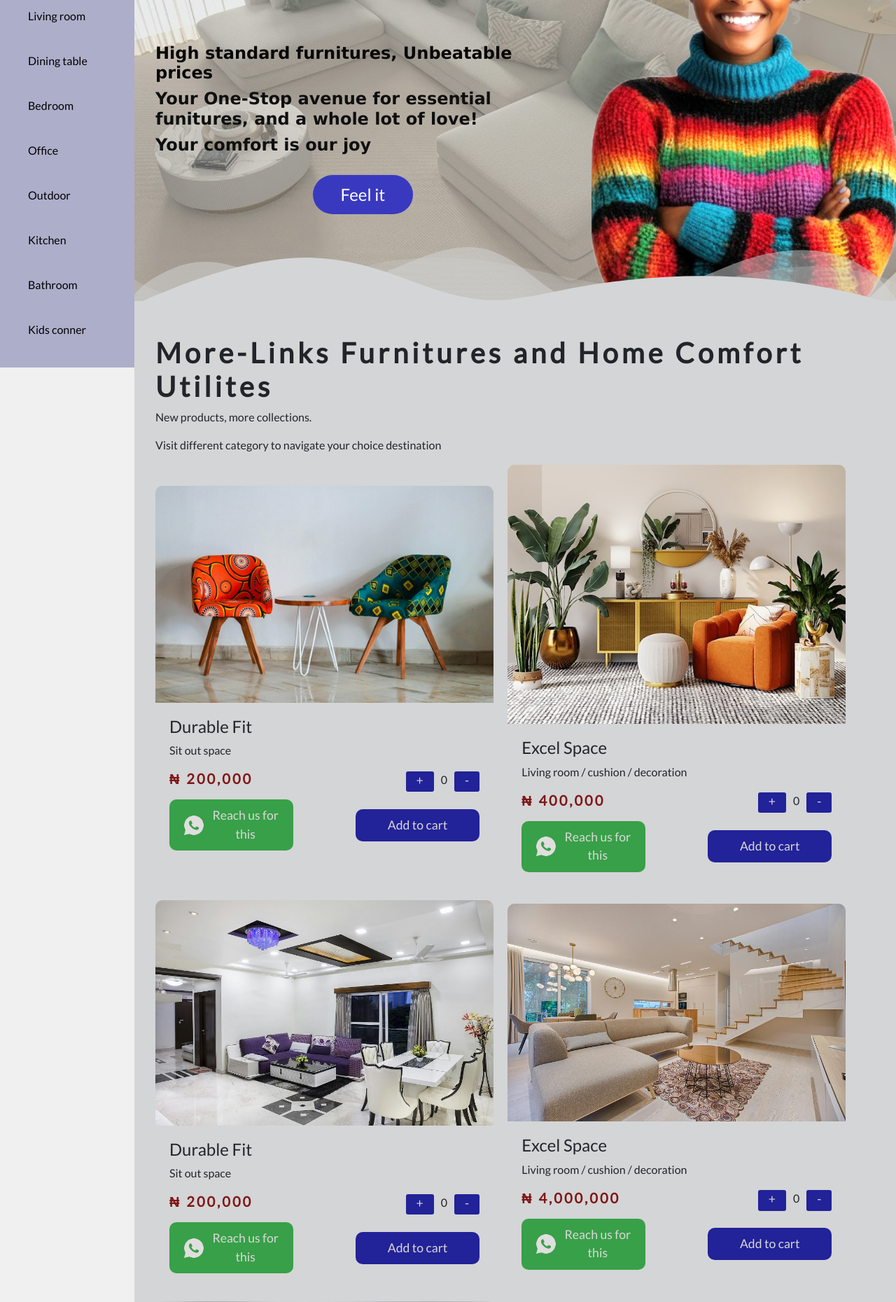
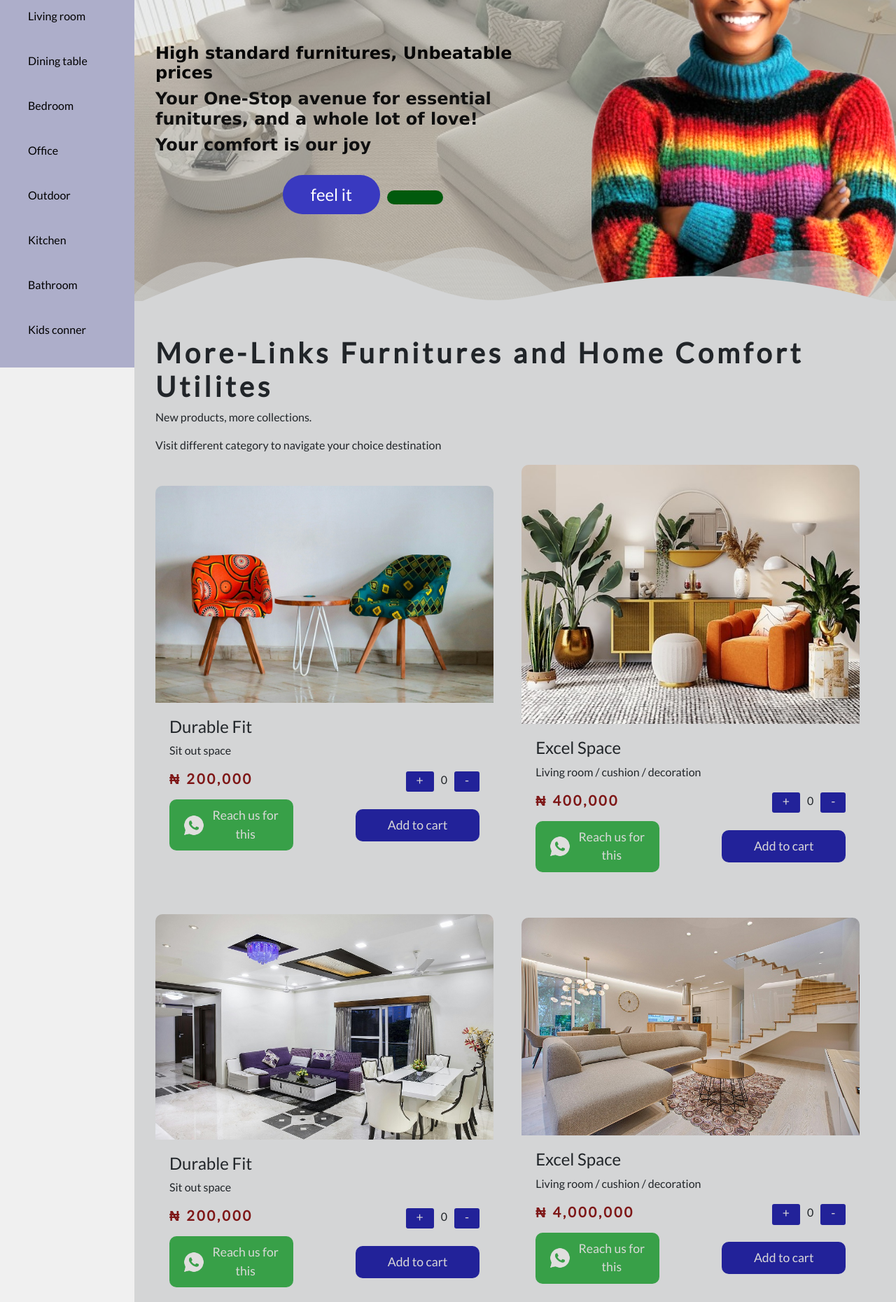
Before and after one commit to Ikendu/morelinksSales, a PHP site: page / in a window 1280 px wide. Shown: the part 375-2235 px from the top of the page at 70% size. Run offline with PHP 8.4, Linux system fonts and the light colour scheme; some libraries are stand-ins or nearby versions; some web fonts are replaced.

Commit message:
action button

```diff
--- a/content.css
+++ b/content.css
@@ -7,7 +7,7 @@
 }
 .goods {
   display: flex;
-  gap: 20px;
+  gap: 40px;
   align-items: center;
   flex-wrap: wrap;
 }
--- a/main/maincontent.php
+++ b/main/maincontent.php
@@ -9,7 +9,7 @@
 </head>
 
 <body>
-    <div class="maincontent">
+    <div class="maincontent" id="maincontent">
         <div class="contentHead">
             <h3>More-Links Furnitures and Home Comfort Utilites</h3>
             <p>New products, more collections.</p>
--- a/main/mainpage.php
+++ b/main/mainpage.php
@@ -20,7 +20,8 @@
                     </div>
 
                     <div class="actionbtn">
-                        <button>Feel it</button>
+                        <a href="#maincontent"><button>feel it</button></a>
+                        <a href="" class="chatus"><button></button></a>
                     </div>
                 </div>
                 <div class="landpic">
--- a/styles.css
+++ b/styles.css
@@ -78,6 +78,7 @@ body {
   padding: 30px;
   display: flex;
   justify-content: center;
+  gap: 10px;
   align-items: center;
   padding: 20px;
 }
@@ -95,6 +96,15 @@ body {
   background-color: #b5b6f5;
   color: black;
 }
+.chatus button {
+  background-color: #015a0d;
+}
+/* .chatus button::after {
+  content: 'chat us';
+}
+.chatus:hover .chatus button::after {
+  content: 'sss';
+} */
 
 .custom-shape-divider-bottom-1741869709 {
   position: absolute;
```
